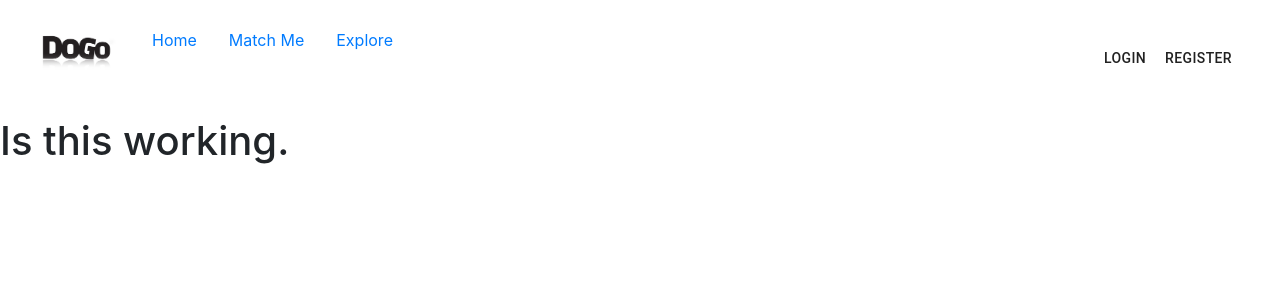
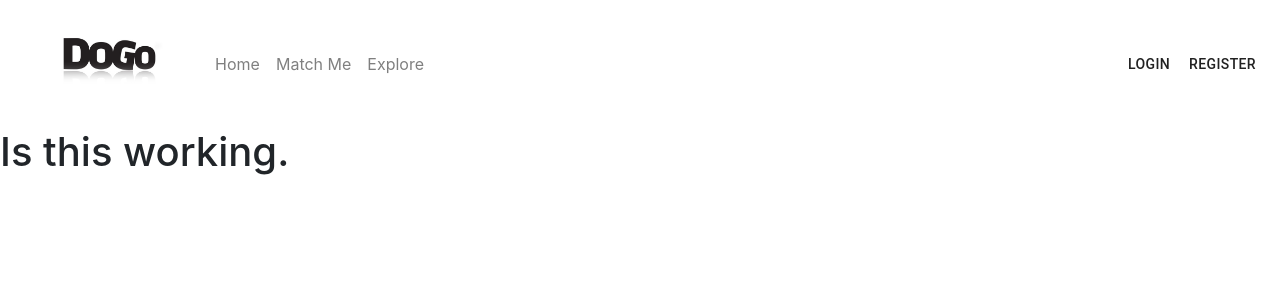
Before and after one commit to titorivera0707/Coapp, a React (Create React App) app: page / in a window 1280 px wide. Shown: the top 300 px of the page. Built offline with nearby package versions, Linux system fonts and the light colour scheme; no server answers.

Commit message:
done styling header-navBar for today

```diff
--- a/src/Components/NavBar/Header.css
+++ b/src/Components/NavBar/Header.css
@@ -1,16 +1,11 @@
-.ModalComp__header > img{
-    object-fit: contain;
-    height:70px;
-    background-color: white;
-    object-fit: contain;
 
-  }
+
   .ModalComp__header{
     position: sticky;
-    top: 0;
     z-index: 1;
-    padding: 20px;
     background-color: white;
-    display: flex;
-    justify-content: space-between;
   }
+
+  .ModalComp{
+    background-color: white;
+  }
--- a/src/Components/NavBar/Header.js
+++ b/src/Components/NavBar/Header.js
@@ -1,5 +1,5 @@
 import React from "react"
-import { Nav } from "react-bootstrap"
+import { Navbar, Nav } from "react-bootstrap"
 import './Header.css'
 import ModalComp from "../Modal/ModalComp"
 import logo from '../../Assets/logo_transp.png';
@@ -10,21 +10,20 @@ function Header() {
 
     return(
         <div className="ModalComp__header">
-         <img src= {logo} alt="logo" href="/"/>
+        <Navbar expand="lg">
+         <Nav.Link href='/'><img src ={logo} alt="logo" style={{"objectFit": "contain", "height":"6rem"}}/></Nav.Link>
+      <Navbar.Toggle aria-controls="basic-navbar-nav" variant="outline-secondary"/>
+      <Navbar.Collapse id="basic-navbar-nav">
         <Nav className="mr-auto">
         <Nav.Link href="/">Home</Nav.Link>
         <Nav.Link href="/matchMe">Match Me</Nav.Link>
         <Nav.Link href="/explore">Explore</Nav.Link>
         </Nav>
-            <div>
+        <div className="ModalComp">
+        <ModalComp show={modalShow} onHide={() => setModalShow(false)}/>
         </div>
-        <ModalComp
-        show={modalShow}
-        onHide={() => setModalShow(false)}
-      />
-
-
-
+       </Navbar.Collapse>
+        </Navbar>
         </div>
     )
 }
```
